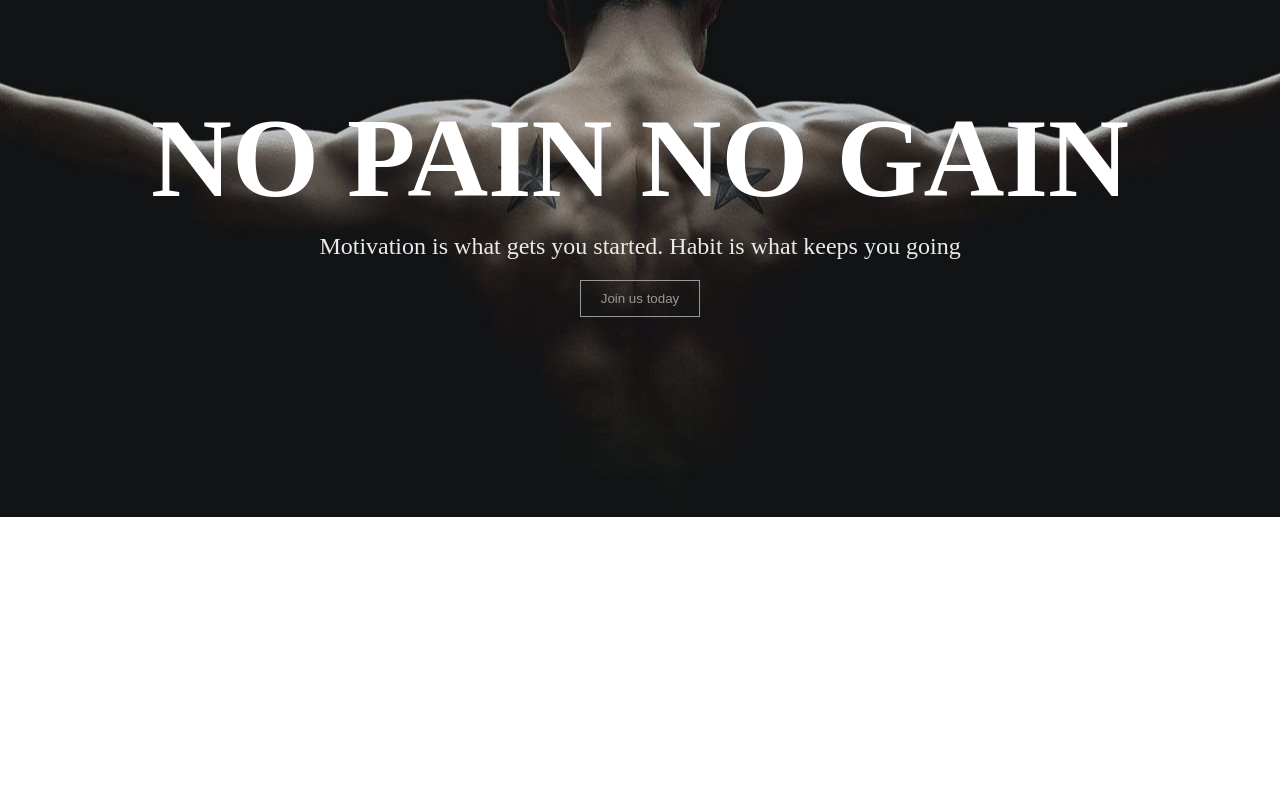
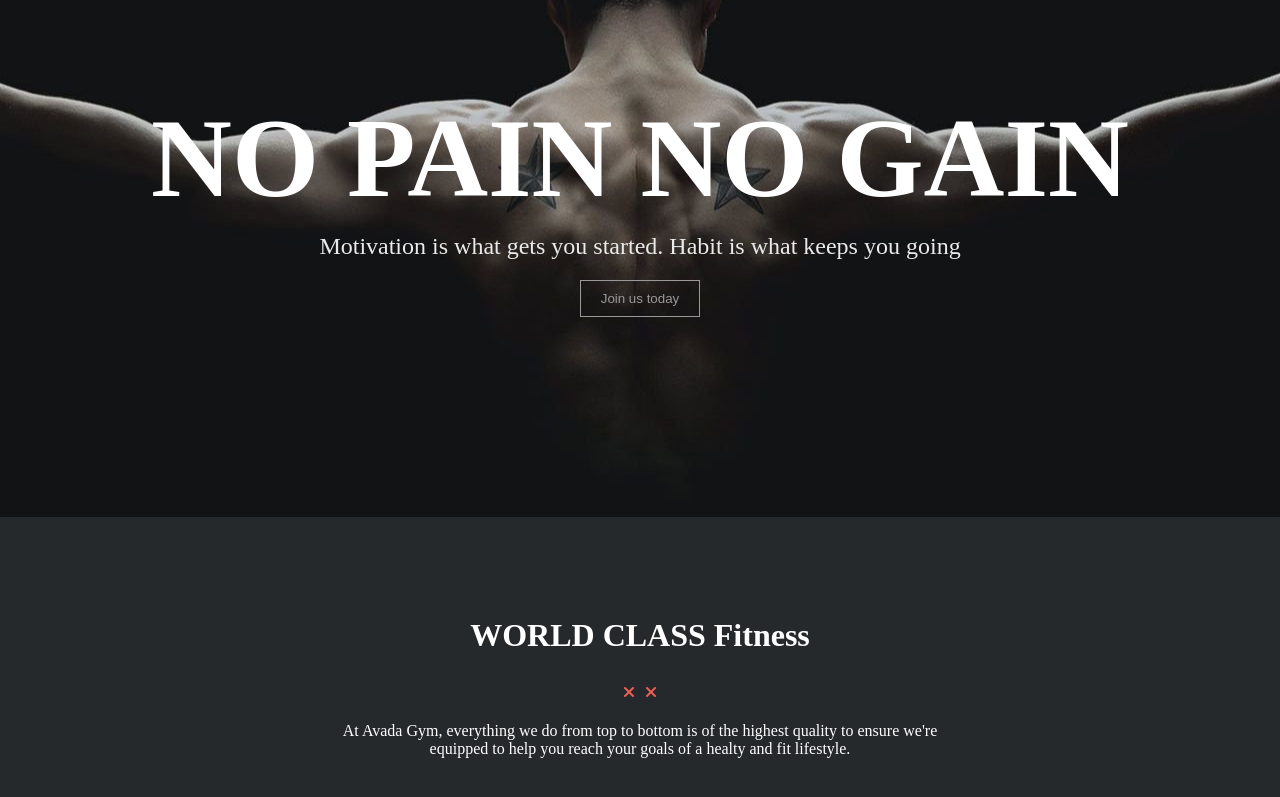
Before and after one commit to micheledimassimo/proj-html-vuejs, a Vue app: page / in a window 1280 px wide. Shown: the part 257-1054 px from the top of the page. Before the commit the page ends 800 px from the top, so only its background shows below. Built offline with nearby package versions, Linux system fonts and the light colour scheme.

Commit message:
v1.1 creato componente first section

```diff
--- a/index.html
+++ b/index.html
@@ -9,6 +9,8 @@
     <link rel="preconnect" href="https://fonts.googleapis.com">
     <link rel="preconnect" href="https://fonts.gstatic.com" crossorigin>
     <link href="https://fonts.googleapis.com/css2?family=PT+Sans:ital,wght@0,400;0,700;1,400;1,700&display=swap" rel="stylesheet">
+    <!--fontawesome cdn-->
+    <link rel="stylesheet" href="https://cdnjs.cloudflare.com/ajax/libs/font-awesome/6.6.0/css/all.min.css" integrity="sha512-Kc323vGBEqzTmouAECnVceyQqyqdsSiqLQISBL29aUW4U/M7pSPA/gEUZQqv1cwx4OnYxTxve5UMg5GT6L4JJg==" crossorigin="anonymous" referrerpolicy="no-referrer" />
   </head>
   <body>
     <div id="app"></div>
--- a/src/App.vue
+++ b/src/App.vue
@@ -1,6 +1,8 @@
 <script>
 
 import AppHeader from './components/AppHeader.vue';
+import AppFirstSection from './components/AppFirstSection.vue';
+
 
 export default {
   data() {
@@ -10,7 +12,8 @@ export default {
   },
 
   components: {
-    AppHeader
+    AppHeader,
+    AppFirstSection
   },
   methods: {
 
@@ -25,7 +28,10 @@ export default {
 
     <main>
 
+      <AppFirstSection />
+
     </main>
+
   </div>
 </template>
 
--- a/src/assets/scss/main.scss
+++ b/src/assets/scss/main.scss
@@ -5,7 +5,10 @@
     max-width: 1000px;
     margin: 0 auto;
 }
-
+.container-sm {
+    max-width: 750px;
+    margin: 0 auto;
+}
 .my-row {
     display: flex;
     flex-wrap: wrap;
--- /dev/null
+++ b/src/components/AppFirstSection.vue
@@ -0,0 +1,54 @@
+<script>
+export default {
+  data() {
+    return {
+
+    }
+  }
+}
+</script>
+
+<template>
+   <section>
+    <div class="container-sm">
+        <h3>
+            WORLD CLASS Fitness
+        </h3>
+        <div>
+            <span>
+                <i class="fa-sharp fa-solid fa-xmark"></i>
+            </span>
+            <span>
+                <i class="fa-sharp fa-solid fa-xmark"></i>
+            </span>
+        </div>
+        <p>
+            At Avada Gym, everything we do from top to bottom is of the highest quality to ensure we're equipped to help you reach your goals of a healty and fit lifestyle.
+        </p>
+   </div>
+   </section>
+</template>
+
+<style lang="scss" scoped>
+@use '../assets/scss/partials/variables' as *;
+@use '../assets/scss/main' as *;
+
+section {
+    background-color: $mainBgColor;
+}
+.container-sm {
+    h3 {
+        color: white;
+        font-size: 2rem;
+        padding: 100px 0 30px;
+    }
+    > div > span {
+        color: $mainColor;
+        padding: 30px 5px;
+    }
+    p {
+        padding: 20px 50px 100px;
+        color: white
+    }
+}
+</style>
```
Also changed, not shown: src/components/AppFirstSection copy.vue (added, +20 -0 lines).
